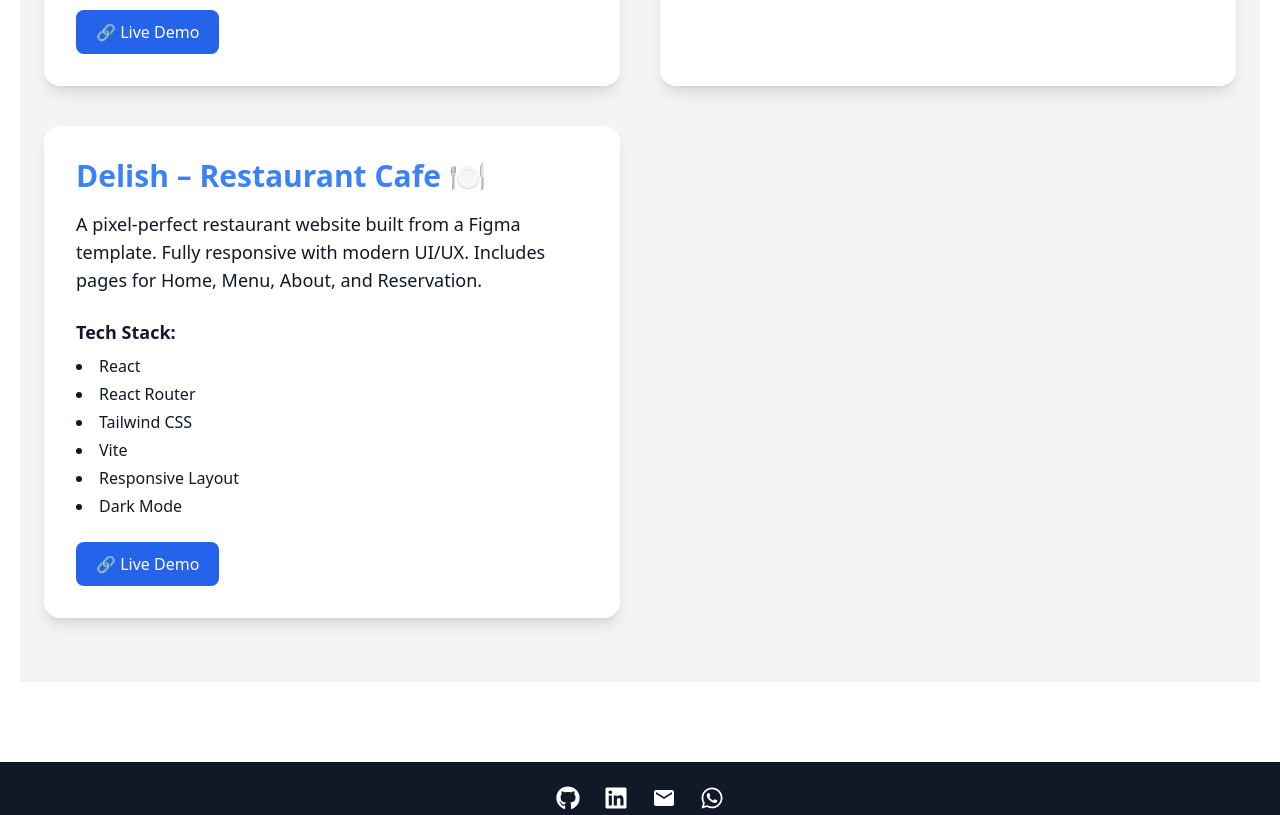
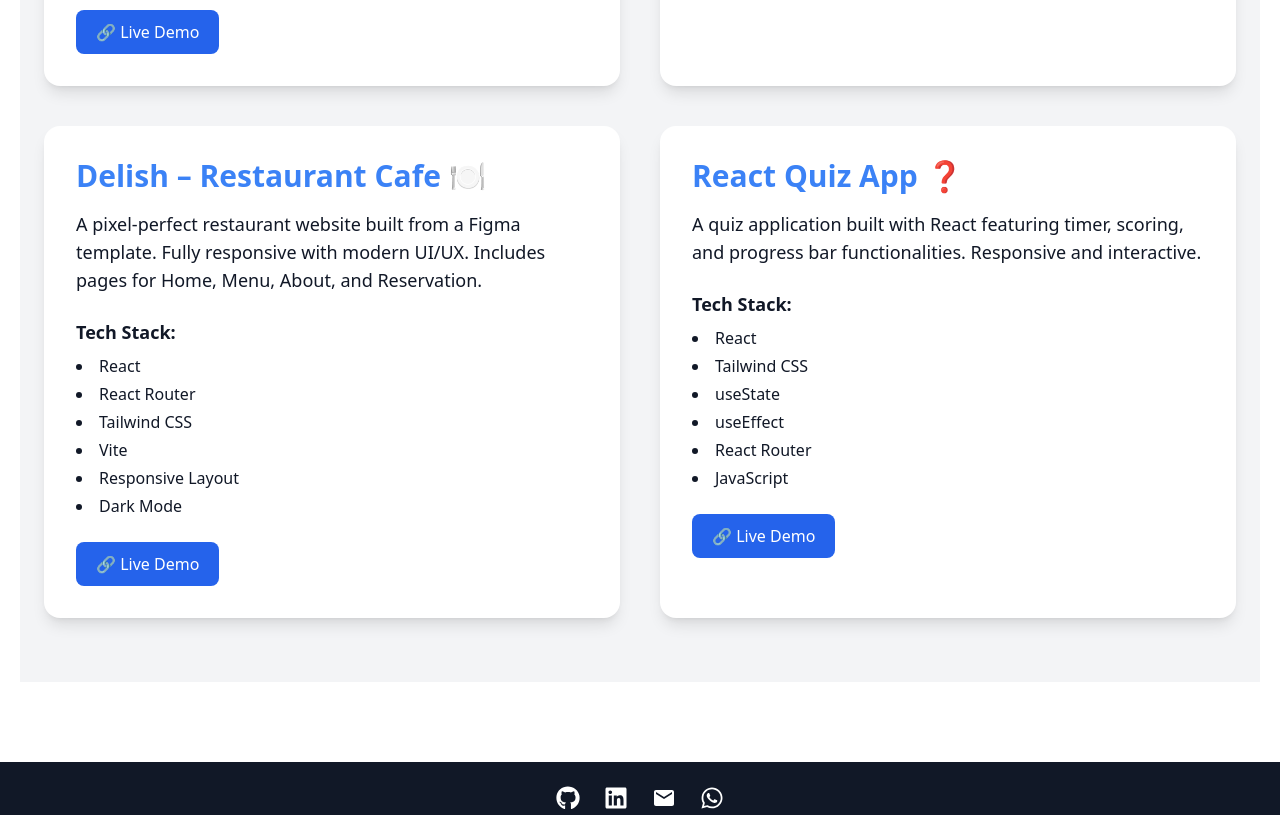
Before and after one commit to KhaliqueAhmed71/my-portfolio, a React (Vite) app: page /projects in a window 1280 px wide. Shown: the part 730-1545 px from the top of the page. Built offline with nearby package versions, Linux system fonts and the light colour scheme.

Commit message:
Initial commit - portfolio project

```diff
--- a/src/assets/pages/Projects.jsx
+++ b/src/assets/pages/Projects.jsx
@@ -32,7 +32,16 @@ const Projects = () => {
     ],
     live: 'https://delish-restaurant-cafe.netlify.app/',
   },
-
+  {
+    name: 'React Quiz App ❓',
+    description:
+      'A quiz application built with React featuring timer, scoring, and progress bar functionalities. Responsive and interactive.',
+    stack: [
+      'React', 'Tailwind CSS', 'useState', 'useEffect',
+      'React Router', 'JavaScript',
+    ],
+    live: 'https://react-quiz-apk.netlify.app/',
+  },
 ];
 
   return (
```
Lines whose indentation alone changed are shown as unchanged.
